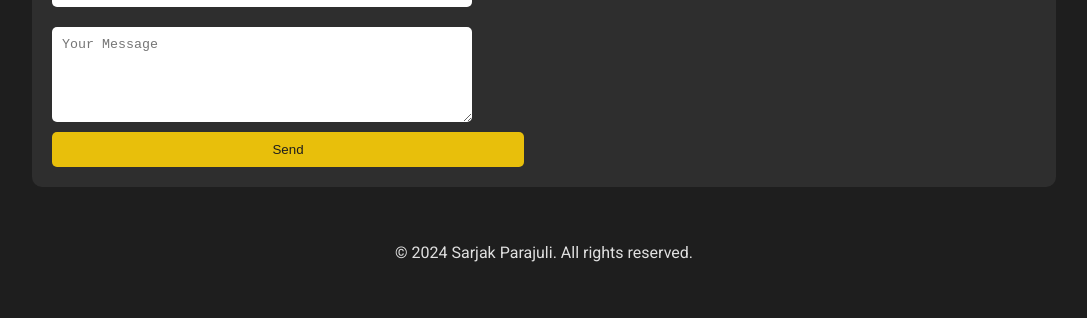
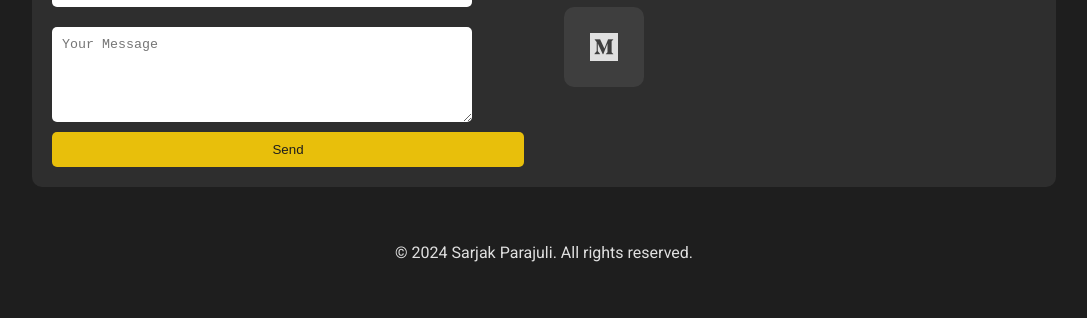
Before and after one commit to Sarjak14/sarjakparajuli, a plain HTML site: page index.html in a window 1280 px wide. Shown: the part 1265-1583 px from the top of the page, without its empty margins (96-1183 px from the left). Drawn offline with Linux system fonts and the light colour scheme.

Commit message:
Update index.html
added medium

```diff
--- a/index.html
+++ b/index.html
@@ -310,8 +310,12 @@
                         <a href="https://www.linkedin.com/in/sarjak-parajuli-a66853279/" class="social-icon" target="_blank">
                             <i class="fab fa-linkedin-in"></i>
                         </a>
+                        <a href="https://medium.com/@alphacode388" class="social-icon" target="_blank">
+                            <i class="fab fa-medium"></i>
+                        </a>
                     </div>
                 </div>
+
             </div>
         </div>
         <div class="footer">
```
